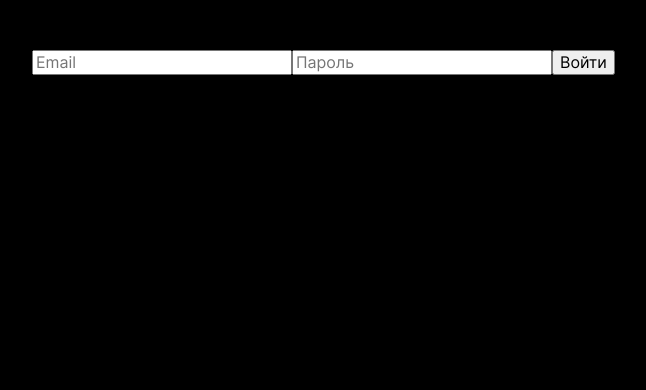
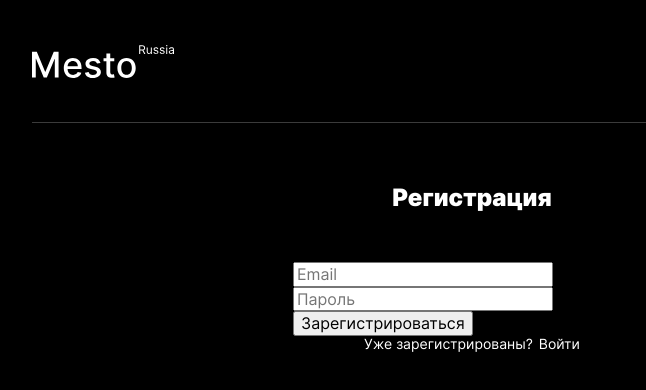
Before and after one commit to writing-kisa/react-mesto-auth, a React app: page /sign-in in a window 1280 px wide. Shown: the whole page, without its empty margins (168-814 px from the left). Built offline with nearby package versions, Linux system fonts and the light colour scheme.

Commit message:
в процессе создания нового интерфейса для регистрации и авторизации

```diff
--- a/src/blocks/authform/__login-link/authform__login-link.css
+++ b/src/blocks/authform/__login-link/authform__login-link.css
@@ -0,0 +1,5 @@
+.authform__login-link {
+  text-decoration: none;
+  color: #FFFFFF;
+  cursor: pointer;
+}
--- /dev/null
+++ b/src/blocks/authform/__login-text/authform__login-text.css
@@ -0,0 +1,4 @@
+.authform__login-text {
+  margin: 0;
+  padding-bottom: 30px;
+}
--- a/src/blocks/authform/__signin/authform__signin.css
+++ b/src/blocks/authform/__signin/authform__signin.css
@@ -0,0 +1,9 @@
+.authform__signin {
+  display: flex;
+  flex-direction: row;
+  font-size: 14px;
+  font-weight: 400;
+  color: #FFFFFF;
+  justify-content: center;
+  column-gap: 6px;
+}
--- /dev/null
+++ b/src/blocks/authform/__title/authform__title.css
@@ -0,0 +1,10 @@
+.authform__title {
+  font-weight: 900;
+  font-size: 24px;
+  line-height: 1.21;
+  color: #ffffff;
+  margin: 0;
+  align-self: center;
+  padding-top: 20px;
+  padding-bottom: 50px;
+}
--- a/src/blocks/authform/authform.css
+++ b/src/blocks/authform/authform.css
@@ -0,0 +1,7 @@
+.authform {
+  display: flex;
+  flex-direction: column;
+  width: 358px;
+  margin-left: auto;
+  margin-right: auto;
+}
--- a/src/components/App.js
+++ b/src/components/App.js
@@ -12,7 +12,7 @@ function App() {
     <Routes>
       <Route
         path="/"
-        element={loggedIn ? <Core /> : <Navigate to="/login" replace />}
+        element={loggedIn ? <Core /> : <Navigate to="/sign-up" replace />}
       ></Route>
       <Route path="/sign-up" element={<Register />}></Route>
       <Route path="/sign-in" element={<Login />}></Route>
--- a/src/components/AuthForm.js
+++ b/src/components/AuthForm.js
@@ -1,9 +1,10 @@
 import React from "react";
+import { Link } from "react-router-dom";
 
 function AuthForm(props) {
   return (
     <div className="authform">
-      <p>Регистрация</p>
+      <p className="authform__title">Регистрация</p>
       <form className="authform__form">
         <input className="authform__text" placeholder="Email"></input>
         <input className="authform__text" placeholder="Пароль"></input>
@@ -12,7 +13,7 @@ function AuthForm(props) {
         </button>
       </form>
       <div className="authform__signin">
-        <p>Уже зарегистрированы?</p>
+        <p className="authform__login-text">Уже зарегистрированы?</p>
         <Link to="login" className="authform__login-link">
           Войти
         </Link>
--- a/src/components/Login.js
+++ b/src/components/Login.js
@@ -1,17 +1,32 @@
 import React from "react";
+import AuthForm from "./AuthForm";
+import Header from "./Header";
 
-function Login() {
+function Login(props) {
   return (
+    <>
+      <Header />
+      {/* <Header buttonText="Регистрация" /> */}
+      <AuthForm
+        name="login"
+        title="Вход"
+        id="login"
+        buttonText="Войти"
+        buttonTextId="login-link"
+        // onSubmit={handleSubmit}
+      >
         <div className="login">
-      <p>Регистрация</p>
+          <p>{props.title}</p>
           <form className="login__form">
             <input placeholder="Email"></input>
             <input placeholder="Пароль"></input>
             <button type="submit" className="login__link">
-          Войти
+              {props.buttonText}
             </button>
           </form>
         </div>
+      </AuthForm>
+    </>
   );
 }
 
--- a/src/components/Register.js
+++ b/src/components/Register.js
@@ -1,23 +1,41 @@
 import React from "react";
+import AuthForm from "./AuthForm";
+import Header from "./Header";
+import { Link } from "react-router-dom";
 
-function Register() {
+function Register(props) {
   return (
-    <div className="register">
-      <p>Регистрация</p>
-      <form className="register__form">
-        <input className="register__text" placeholder="Email"></input>
-        <input className="register__text" placeholder="Пароль"></input>
+    <>
+      <Header />
+      {/* <Header buttonText="Вход" /> */}
+      <AuthForm
+        name="register"
+        title="Регистрация"
+        id="register"
+        buttonText="Зарегистрироваться"
+        buttonTextId="login-link"
+        signIn="Уже зарегистрированы?"
+        loginLink="Войти"
+        // onSubmit={handleSubmit}
+      >
+        <div className="authform">
+          <p>{props.title}</p>
+          <form className="authform__form">
+            <input className="authform__text" placeholder="Email"></input>
+            <input className="authform__text" placeholder="Пароль"></input>
             <button type="submit" className="register__link">
-          Зарегистрироваться
+              {props.buttonText}
             </button>
           </form>
-      <div className="register__signin">
-        <p>Уже зарегистрированы?</p>
-        <Link to="login" className="register__login-link">
-          Войти
+          <div className="authform__signin">
+            <p>{props.signIn}</p>
+            <Link to="login" className="authform__login-link">
+              {props.loginLink}
             </Link>
           </div>
         </div>
+      </AuthForm>
+    </>
   );
 }
 
--- a/src/index.css
+++ b/src/index.css
@@ -49,3 +49,11 @@
 @import url(./blocks/popup/__photo-name/popup__photo-name.css);
 @import url(./blocks/popup/__photo-container/popup__photo-container.css);
 @import url(./blocks/popup/_type/popup_type_photo-background.css);
+
+@import url(./blocks/authform/authform.css);
+@import url(./blocks/authform/__title/authform__title.css);
+@import url(./blocks/authform/__form/authform__form.css);
+@import url(./blocks/authform/__text/authform__text.css);
+@import url(./blocks/authform/__signin/authform__signin.css);
+@import url(./blocks/authform/__login-text/authform__login-text.css);
+@import url(./blocks/authform/__login-link/authform__login-link.css);
```
Lines whose indentation alone changed are shown as unchanged.
